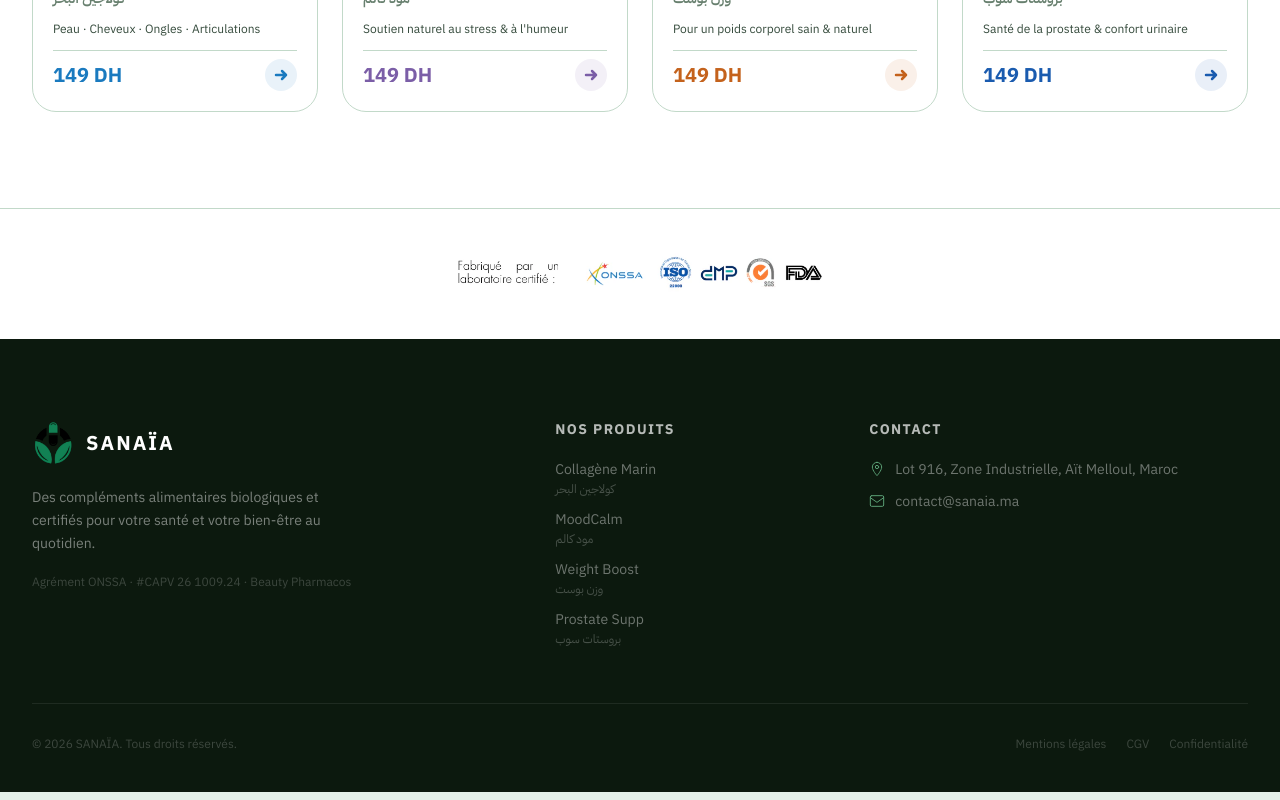
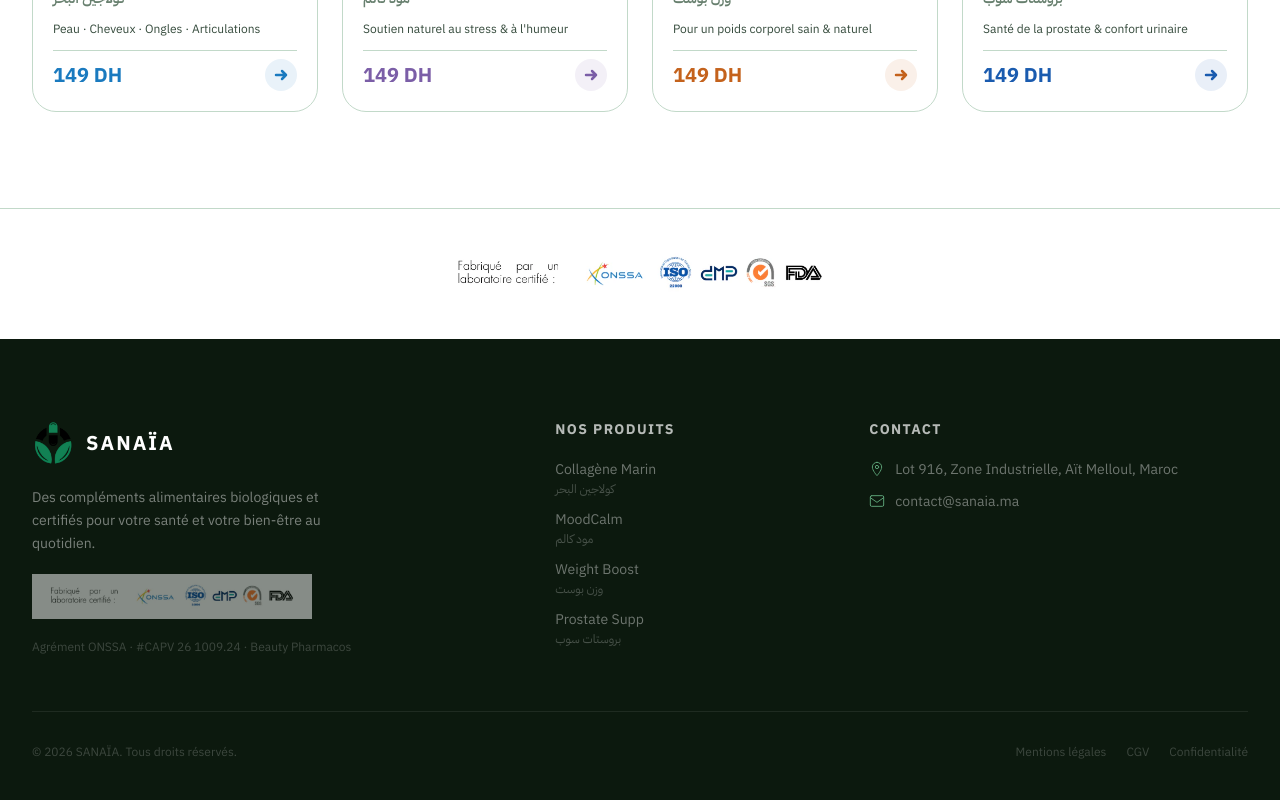
Before and after one commit to tejjzakaria/sanaia, a Next.js app: page /shop in a window 1280 px wide. Shown: the part 968-1768 px from the top of the page. Built offline with nearby package versions, Linux system fonts and the light colour scheme.

Commit message:
multiple fixes 2

```diff
--- a/app/components/Footer.tsx
+++ b/app/components/Footer.tsx
@@ -24,6 +24,13 @@
               <span className="font-display text-xl font-bold tracking-widest">SANAÏA</span>
             </div>
             <p className="text-white/45 text-sm leading-relaxed max-w-xs">{t.footer.tagline}</p>
+            <Image
+              src="/labs.webp"
+              alt="Certifié ONSSA · ISO · GMP · SGS · FDA"
+              width={480}
+              height={113}
+              className="w-full max-w-[280px] h-auto opacity-50"
+            />
             <p className="text-white/20 text-xs">{t.footer.onssa}</p>
           </div>
 
--- a/app/layout.tsx
+++ b/app/layout.tsx
@@ -21,6 +21,10 @@
   title: "SANAÏA – Compléments Alimentaires 100% Naturels",
   description:
     "Découvrez nos compléments alimentaires bio, certifiés ONSSA et formulés avec les meilleurs extraits naturels pour votre santé.",
+  icons: {
+    icon: "/sanaia-images/sanaia-logo-without-bg-fav.png",
+    apple: "/sanaia-images/sanaia-logo-without-bg-fav.png",
+  },
 };
 
 export default function RootLayout({
```
